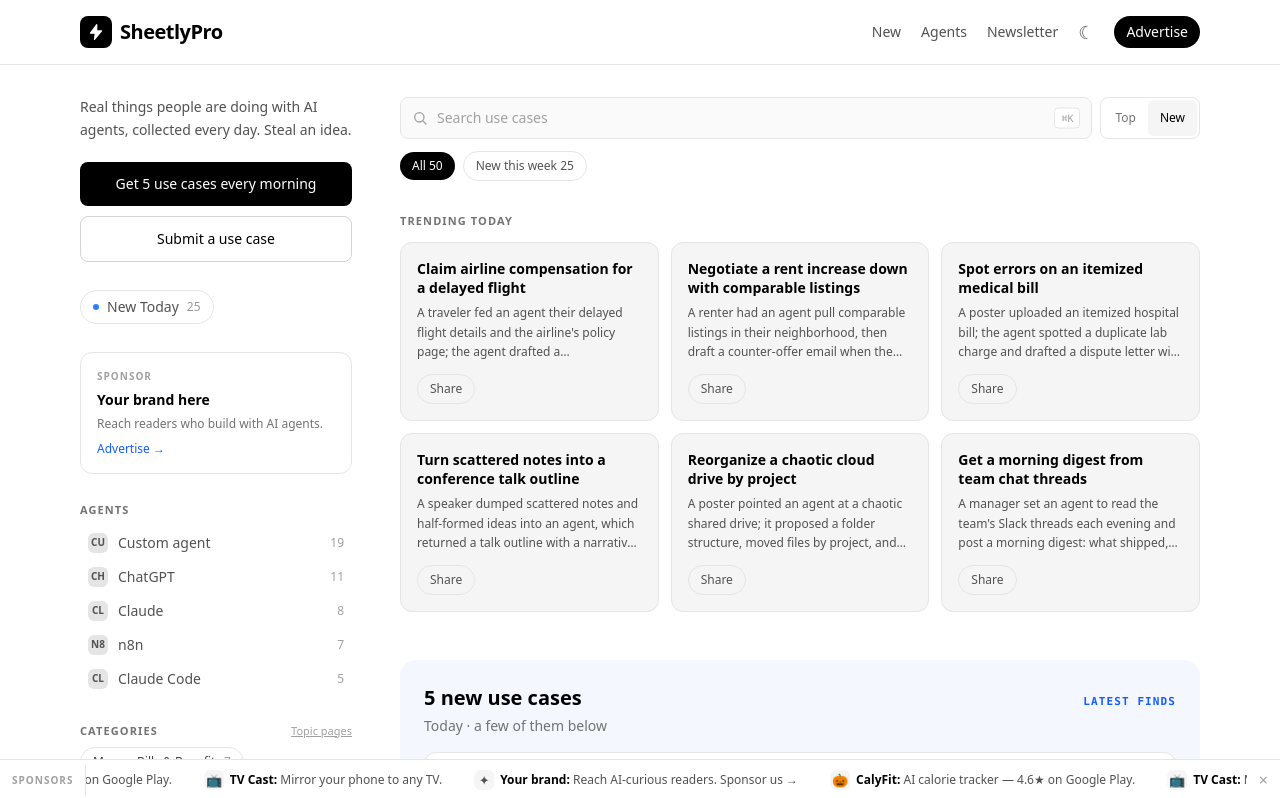
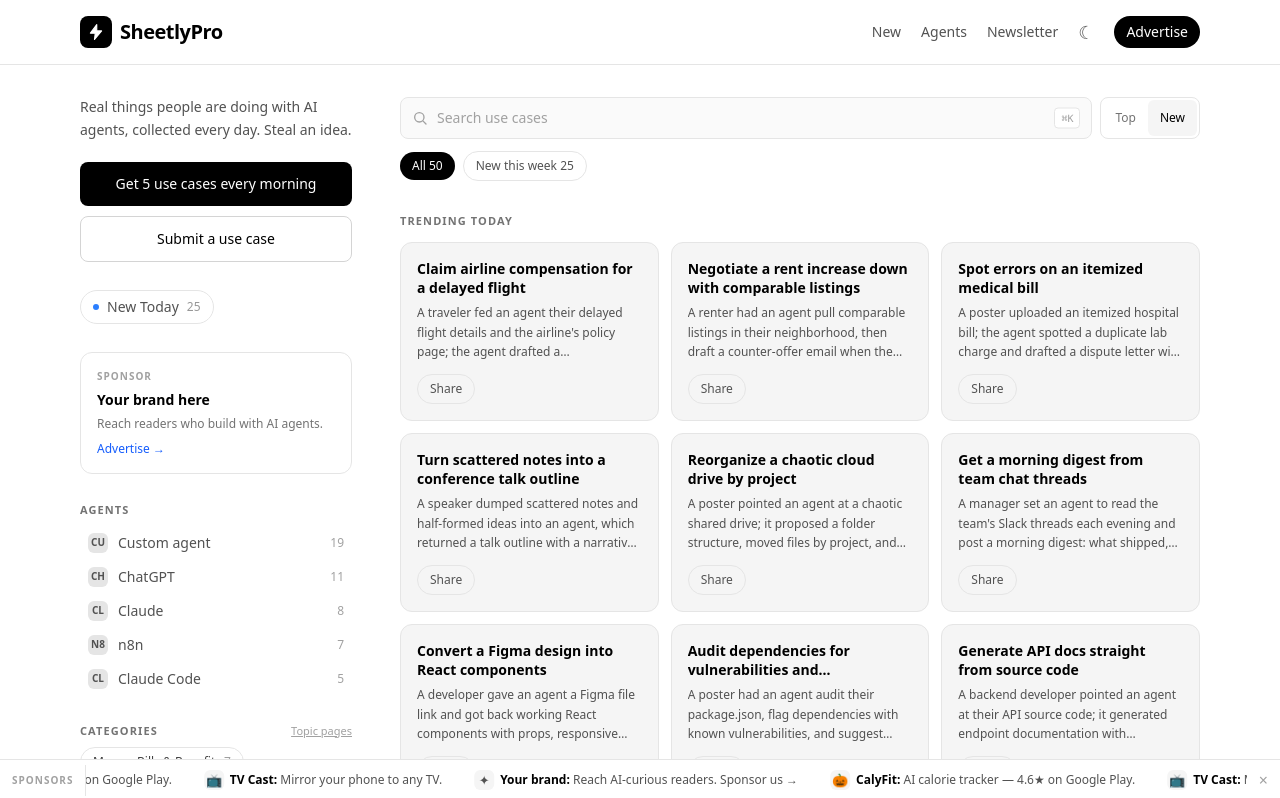
Before and after one commit to Stropurbo/bank-statement-frontend, a React (Vite) app: page / in a window 1280 px wide. Shown: the top 798 px of the page. Built offline with nearby package versions, Linux system fonts and the light colour scheme.

Commit message:
Trending today: 6 -> 12 cards

```diff
--- a/src/pages/Home.jsx
+++ b/src/pages/Home.jsx
@@ -103,7 +103,7 @@ export default function Home() {
     [sorted]
   );
 
-  const trending = useMemo(() => sorted.slice(0, 6), [sorted]);
+  const trending = useMemo(() => sorted.slice(0, 12), [sorted]);
 
   const feed = useMemo(() => {
     let items = pill === "new" ? newThisWeek : sorted;
```
